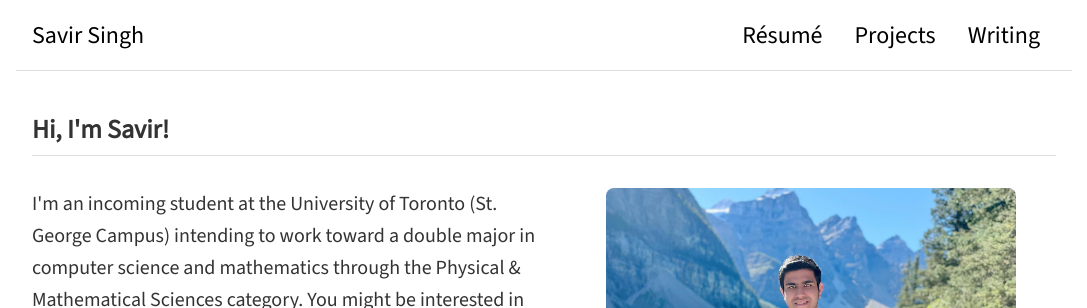
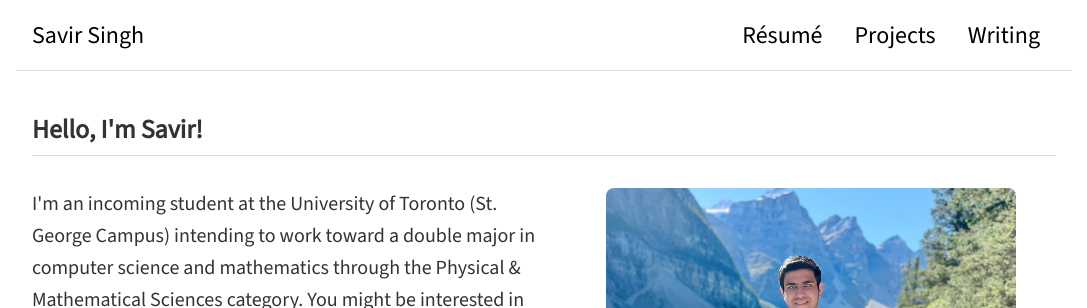
Before and after one commit to savirsingh/savirsingh.github.io, a Jekyll site: the page built from index.html, in a window 1280 px wide. Shown: the top 308 px of the page, without its empty margins (96-1183 px from the left). Built offline with Jekyll 4.4.1, drawn with Linux system fonts in a browser that asks for light colours; the list of posts is cut into pages by our own code.

Commit message:
Update index.html

```diff
--- a/index.html
+++ b/index.html
@@ -4,7 +4,7 @@ title: Home
 ---
 
 <section id="about">
-  <h2>Hi, I'm Savir!</h2>
+  <h2>Hello, I'm Savir!</h2>
   <div class="about-container">
     <div class="about-text">
       <p>I'm an incoming student at the University of Toronto (St. George Campus) intending to work toward a double major in computer science and mathematics through the Physical & Mathematical Sciences category. You might be interested in my <a href="/resume">résumé</a>.</p>
```
